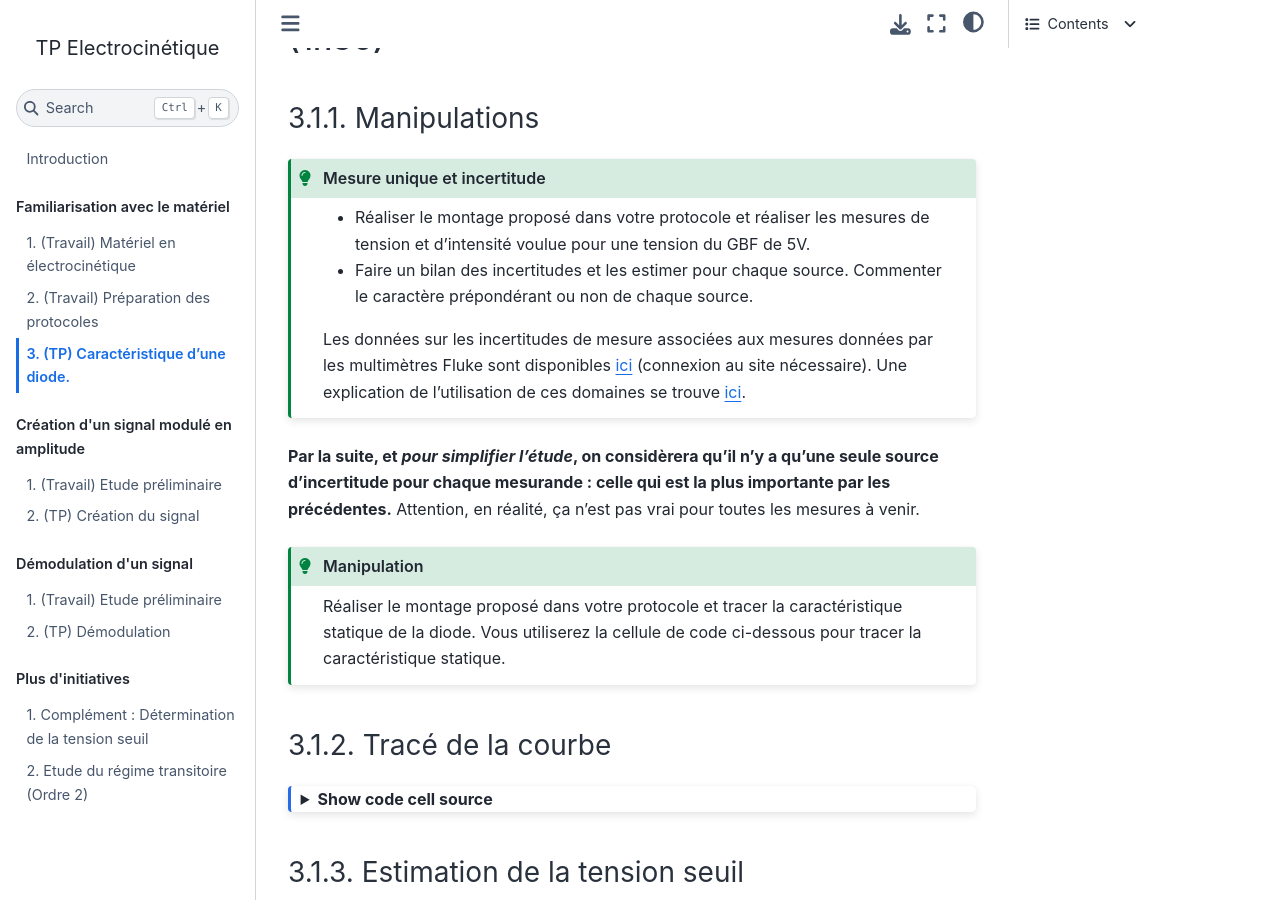
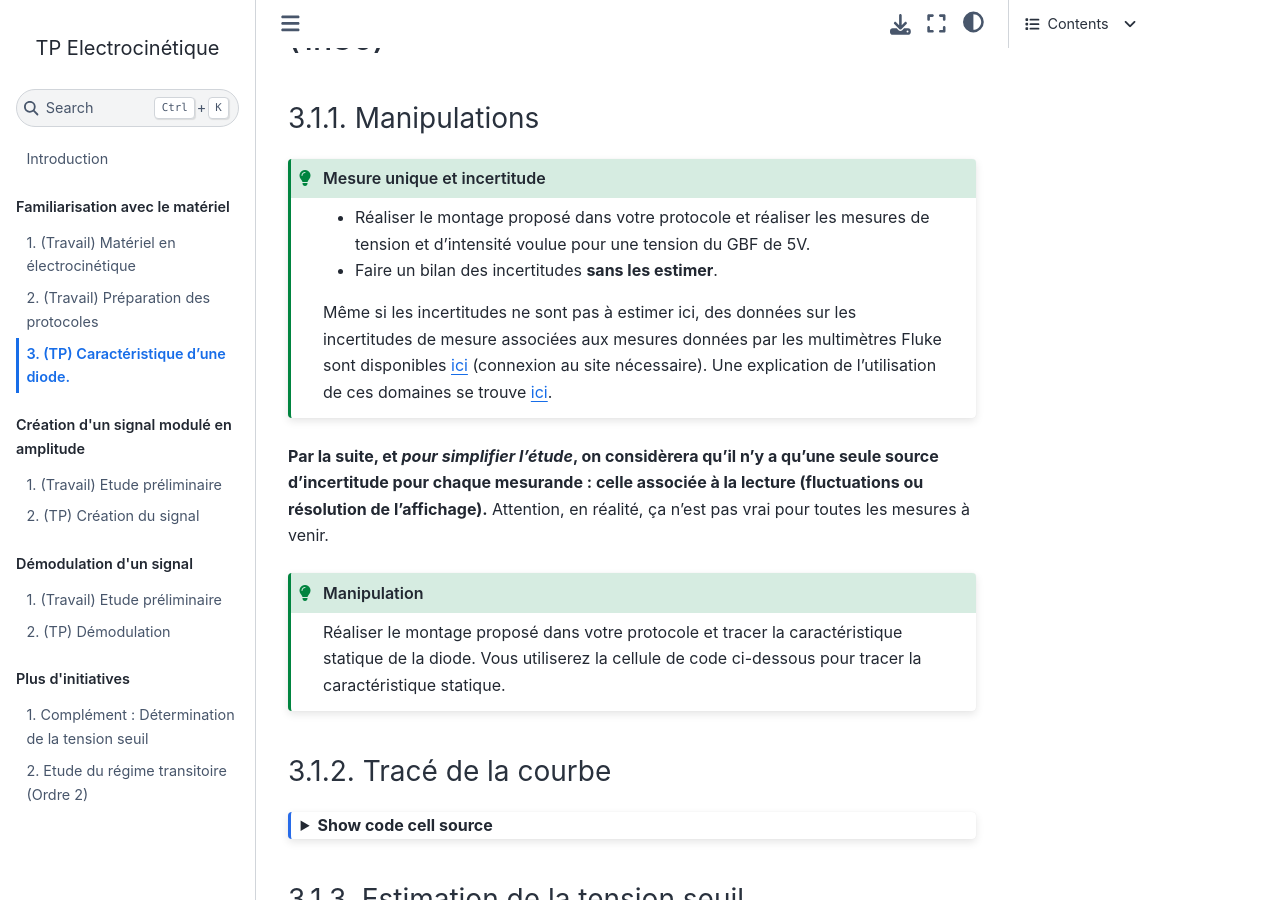
Before and after one commit to pcsi3physiquestan/tp3_electronique_1_sources, a Jupyter Book: the page built from notebook/fam_manip.md, in a window 1280 px wide and 900 px high, scrolled down 389 px. Built offline with Jupyter Book 1.0.4 settings and Sphinx 7.4.7 and the Sphinx Book theme 1.1.4, drawn with Linux system fonts in a browser that asks for light colours; some of the changed text lies outside the part shown.

Commit message:
Mise à jour automatique

`````diff
--- a/notebook/fam_manip.md
+++ b/notebook/fam_manip.md
@@ -27,12 +27,12 @@ La page ci-présente existe en version notebook téléchargeable grâce au bouto
 ```{admonition} Mesure unique et incertitude
 :class: tip
 * Réaliser le montage proposé dans votre protocole et réaliser les mesures de tension et d'intensité voulue pour une tension du GBF de 5V.
-* Faire un bilan des incertitudes et les estimer pour chaque source. Commenter le caractère prépondérant ou non de chaque source.
+* Faire un bilan des incertitudes __sans les estimer__.
 
-Les données sur les incertitudes de mesure associées aux mesures données par les multimètres Fluke sont disponibles [ici](https://moodlecpge.stanislas.fr/mod/resource/view.php?id=45) (connexion au site nécessaire). Une explication de l'utilisation de ces domaines se trouve [ici](https://moodlecpge.stanislas.fr/mod/page/view.php?id=44).
+Même si les incertitudes ne sont pas à estimer ici, des données sur les incertitudes de mesure associées aux mesures données par les multimètres Fluke sont disponibles [ici](https://moodlecpge.stanislas.fr/mod/resource/view.php?id=45) (connexion au site nécessaire). Une explication de l'utilisation de ces domaines se trouve [ici](https://moodlecpge.stanislas.fr/mod/page/view.php?id=44).
 ```
 
-__Par la suite, et _pour simplifier l'étude_, on considèrera qu'il n'y a qu'une seule source d'incertitude pour chaque mesurande : celle qui est la plus importante par les précédentes.__ Attention, en réalité, ça n'est pas vrai pour toutes les mesures à venir.
+__Par la suite, et _pour simplifier l'étude_, on considèrera qu'il n'y a qu'une seule source d'incertitude pour chaque mesurande : celle associée à la lecture (fluctuations ou résolution de l'affichage).__ Attention, en réalité, ça n'est pas vrai pour toutes les mesures à venir.
 
 ```{admonition} Manipulation
 :class: tip
@@ -85,7 +85,7 @@ Vous devez estimer un intervalle dans lequel la tension seuil va se trouver et e
 ud_min, ud_max = -1, 0  # LIGNE A MODIFIER. Le programme cherchera la valeur seuil dans l'intervale.
 
 def eval_ud(u, i, ud_min, ud_max):
-    """Fonction qui évalue la tension seuil la plus adaptée au tracé expérimental
+    """Fonction qui évalue la tension seuil la plus adaptée au tracé expérimental. NE PAS MODIFIER
     u : Vecteur contenu les mesures de tension
     i : Vecteur contenu les mesures d'intensité
     ud_min, ud_max : Flottant délimitant l'intervalle dans lequel on recherche UD
@@ -116,7 +116,7 @@ f.suptitle("Mettre un titre")
 ax.set_xlabel("Légender les X")
 ax.set_ylabel("Légender les Y")
 ax.errorbar(u, i, xerr=uu, yerr=ui, label="Légender la courbe", linestyle="", color="black")
-ax.plot([-5, ud_estim, ud_estim], [0, 0, 5], label="Légender la courbe", linestyle="-",color="red")
+ax.plot([-min(u), ud_estim, ud_estim], [0, 0, max(i)], label="Légender la courbe", linestyle="-",color="red")
 ax.grid()
 ax.legend()
 plt.show()
@@ -218,6 +218,13 @@ Utiliser la seconde sortie du GBF à disposition pour délivrée un signal sinus
 Avec un oscilloscope, la synchronisation est toujours nécessaire. Souvent les réglages automatiques suffisent mais si le signal n'est pas stable, il faut penser à la régler.
 ```
 
+
+````{admonition} Principe de la synchronisation
+:class: important
+Lorsqu'on fait l'acquisition d'un signal périodique en continu, il est nécessaire de stabiliser l'affichage en redémarrant ce dernier à un intervalle correspondant à un nombre entier de période. Cette variant et n'étant pas toujours un nombre clairement défini, on ne modifie pas la durée d'acqusition mais on utilise __la synchronisation.__
+
+Quand la synchronisation est activée, l'affichage de la tension mesurée ne recommence que quand le signal __de la voie de synchronisation__ atteint un __niveau de déclenchement__ (valeur de tension) avec une __pente donnée__ (croissante ou décroissante).
+````
 +++
 
 ## Caractéristique dynamique d'une diode (1h)
`````
Also changed, not shown: other parts of notebook/fam_manip.md (+3 -3 lines), notebook/demod_preliminaire.md (+1 -1 lines), 5 other files.
